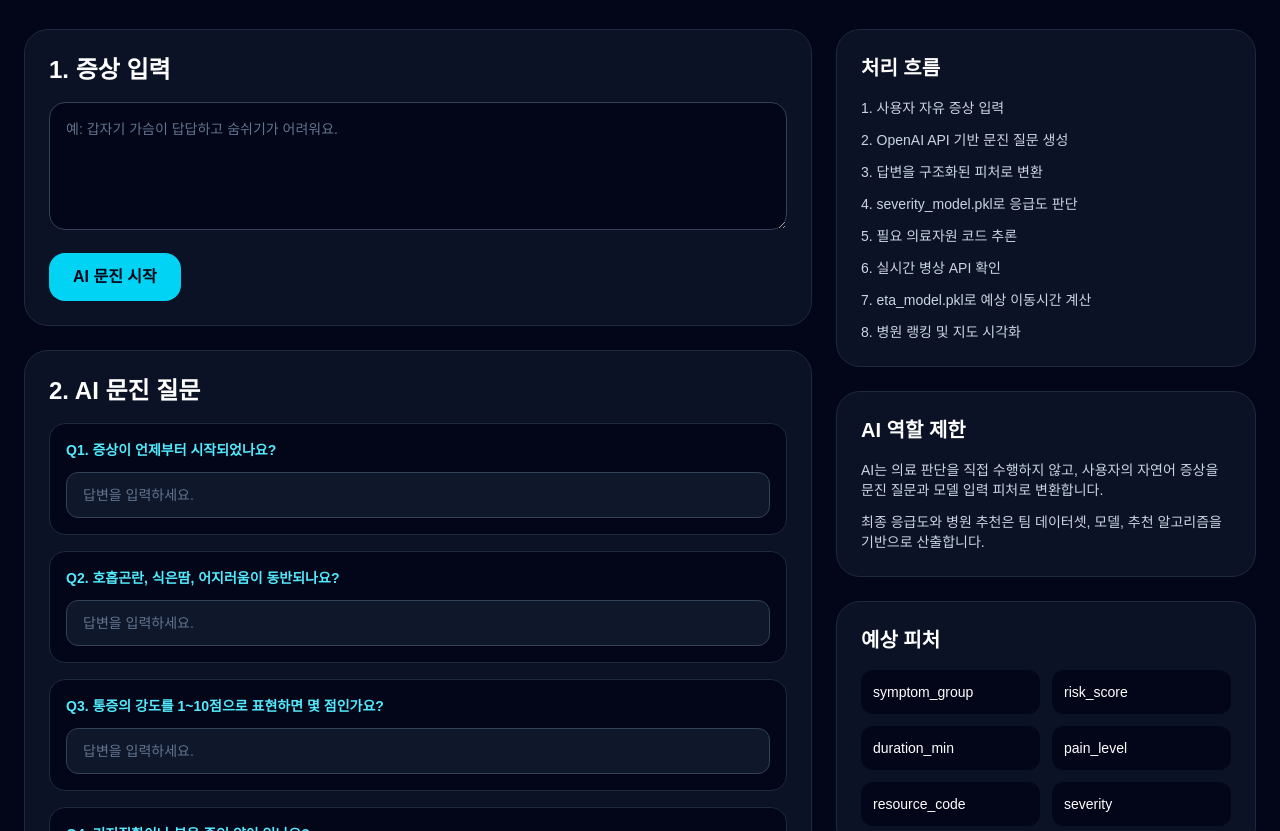
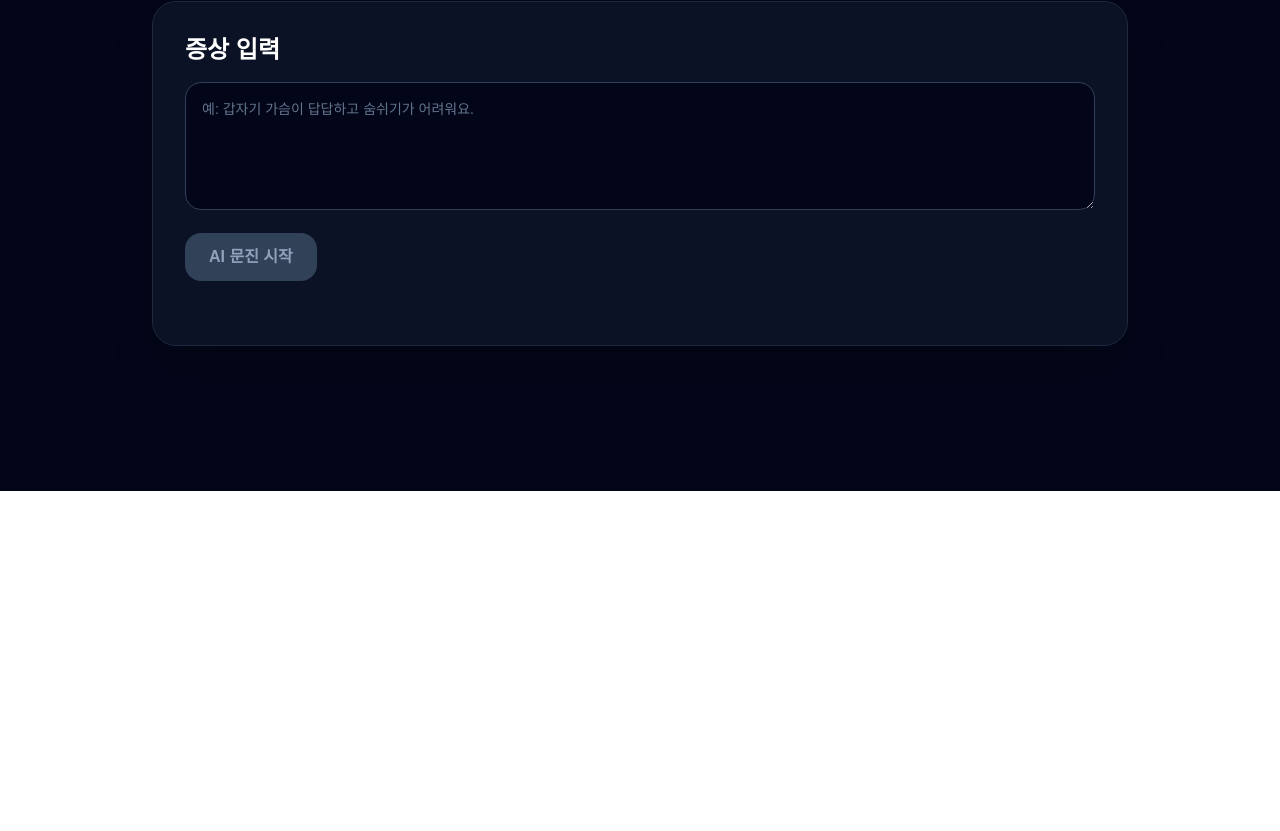
Before and after one commit to ironlife827-boop/gangwon-emergency-hospital-guide, a Next.js app in the folder frontend/: page / in a window 1280 px wide. Shown: the part 309-1140 px from the top of the page. After the commit the page ends 800 px from the top, so only its background shows below. Built offline with nearby package versions, Linux system fonts and the light colour scheme.

Commit message:
Update page.tsx

```diff
--- a/frontend/app/page.tsx
+++ b/frontend/app/page.tsx
@@ -1,113 +1,147 @@
+"use client";
+
+import { useState } from "react";
+
+const questions = [
+  {
+    question: "증상이 언제부터 시작되었나요?",
+    options: ["방금 전", "1시간 이내", "오늘 중", "며칠 전부터"],
+  },
+  {
+    question: "현재 증상의 정도는 어떤가요?",
+    options: ["가벼움", "참을 수 있음", "심함", "매우 심함"],
+  },
+  {
+    question: "동반 증상이 있나요?",
+    options: ["없음", "어지러움", "호흡곤란", "의식 저하"],
+  },
+  {
+    question: "현재 혼자 이동할 수 있나요?",
+    options: ["가능함", "조금 어려움", "거의 불가능", "도움이 필요함"],
+  },
+];
+
 export default function Home() {
+  const [symptom, setSymptom] = useState("");
+  const [started, setStarted] = useState(false);
+  const [answers, setAnswers] = useState<Record<number, string>>({});
+  const [customAnswers, setCustomAnswers] = useState<Record<number, string>>({});
+
+  const handleSelect = (questionIndex: number, value: string) => {
+    setAnswers((prev) => ({
+      ...prev,
+      [questionIndex]: value,
+    }));
+  };
+
   return (
     <main className="min-h-screen bg-slate-950 text-white">
-      <section className="mx-auto max-w-7xl px-6 py-10">
-        <header className="mb-10">
+      <section className="mx-auto max-w-5xl px-6 py-10">
+        <header className="mb-10 text-center">
           <p className="mb-3 text-sm font-semibold text-cyan-400">
             Gangwon Emergency Hospital Guide
           </p>
 
           <h1 className="text-4xl font-bold leading-tight md:text-6xl">
-            강원도 맞춤형 응급 및<br />
+            강원도 맞춤형 응급 및
+            <br />
             상시 병원 안내 시스템
           </h1>
 
-          <p className="mt-5 max-w-3xl text-slate-300 md:text-lg">
-            생성형 AI는 사용자의 증상을 문진 질문과 구조화된 피처로 변환하고,
-            최종 응급도 판단과 병원 추천은 자체 데이터셋과 모델 기반으로 수행합니다.
+          <p className="mx-auto mt-5 max-w-2xl text-slate-300 md:text-lg">
+            증상을 입력하면 AI 문진을 통해 현재 상황에 맞는 응급도와 병원을
+            추천합니다.
           </p>
         </header>
 
-        <section className="grid gap-6 lg:grid-cols-[1fr_420px]">
-          <div className="space-y-6">
-            <div className="rounded-3xl border border-slate-800 bg-slate-900/70 p-6">
-              <h2 className="mb-4 text-2xl font-bold">1. 증상 입력</h2>
+        <section className="rounded-3xl border border-slate-800 bg-slate-900/70 p-6 shadow-2xl md:p-8">
+          <div className="mb-8">
+            <h2 className="mb-4 text-2xl font-bold">증상 입력</h2>
 
             <textarea
+              value={symptom}
+              onChange={(e) => setSymptom(e.target.value)}
               className="min-h-32 w-full rounded-2xl border border-slate-700 bg-slate-950 p-4 text-sm outline-none placeholder:text-slate-500 focus:border-cyan-400"
               placeholder="예: 갑자기 가슴이 답답하고 숨쉬기가 어려워요."
             />
 
-              <button className="mt-4 rounded-2xl bg-cyan-400 px-6 py-3 font-bold text-slate-950 hover:bg-cyan-300">
+            <button
+              onClick={() => setStarted(true)}
+              disabled={!symptom.trim()}
+              className="mt-4 rounded-2xl bg-cyan-400 px-6 py-3 font-bold text-slate-950 transition hover:bg-cyan-300 disabled:cursor-not-allowed disabled:bg-slate-700 disabled:text-slate-400"
+            >
               AI 문진 시작
             </button>
           </div>
 
-            <div className="rounded-3xl border border-slate-800 bg-slate-900/70 p-6">
-              <h2 className="mb-4 text-2xl font-bold">2. AI 문진 질문</h2>
+          {started && (
+            <div className="border-t border-slate-800 pt-8">
+              <div className="mb-6">
+                <h2 className="text-2xl font-bold">AI 추가 문진</h2>
+                <p className="mt-2 text-sm text-slate-400">
+                  입력한 증상을 바탕으로 필요한 질문에 답변해주세요.
+                </p>
+              </div>
 
-              <div className="space-y-4">
-                {[
-                  "증상이 언제부터 시작되었나요?",
-                  "호흡곤란, 식은땀, 어지러움이 동반되나요?",
-                  "통증의 강도를 1~10점으로 표현하면 몇 점인가요?",
-                  "기저질환이나 복용 중인 약이 있나요?",
-                ].map((question, index) => (
+              <div className="space-y-6">
+                {questions.map((item, index) => (
                   <div
-                    key={question}
-                    className="rounded-2xl border border-slate-800 bg-slate-950 p-4"
+                    key={item.question}
+                    className="rounded-2xl border border-slate-800 bg-slate-950 p-5"
                   >
-                    <p className="mb-3 text-sm font-semibold text-cyan-300">
-                      Q{index + 1}. {question}
+                    <p className="mb-4 font-semibold">
+                      Q{index + 1}. {item.question}
                     </p>
+
+                    <div className="grid gap-3 md:grid-cols-2">
+                      {item.options.map((option) => (
+                        <button
+                          key={option}
+                          onClick={() => handleSelect(index, option)}
+                          className={`rounded-xl border px-4 py-3 text-left text-sm transition ${
+                            answers[index] === option
+                              ? "border-cyan-400 bg-cyan-400 text-slate-950"
+                              : "border-slate-700 bg-slate-900 text-slate-300 hover:border-cyan-400"
+                          }`}
+                        >
+                          {option}
+                        </button>
+                      ))}
+
+                      <button
+                        onClick={() => handleSelect(index, "기타")}
+                        className={`rounded-xl border px-4 py-3 text-left text-sm transition ${
+                          answers[index] === "기타"
+                            ? "border-cyan-400 bg-cyan-400 text-slate-950"
+                            : "border-slate-700 bg-slate-900 text-slate-300 hover:border-cyan-400"
+                        }`}
+                      >
+                        기타 직접 입력
+                      </button>
+                    </div>
+
+                    {answers[index] === "기타" && (
                       <input
-                      className="w-full rounded-xl border border-slate-700 bg-slate-900 px-4 py-3 text-sm outline-none placeholder:text-slate-500 focus:border-cyan-400"
-                      placeholder="답변을 입력하세요."
+                        value={customAnswers[index] ?? ""}
+                        onChange={(e) =>
+                          setCustomAnswers((prev) => ({
+                            ...prev,
+                            [index]: e.target.value,
+                          }))
+                        }
+                        className="mt-4 w-full rounded-xl border border-slate-700 bg-slate-900 px-4 py-3 text-sm outline-none placeholder:text-slate-500 focus:border-cyan-400"
+                        placeholder="직접 답변을 입력하세요."
                       />
+                    )}
                   </div>
                 ))}
               </div>
 
-              <button className="mt-5 w-full rounded-2xl bg-white px-6 py-4 font-bold text-slate-950 hover:bg-slate-200">
+              <button className="mt-8 w-full rounded-2xl bg-white px-6 py-4 font-bold text-slate-950 transition hover:bg-slate-200">
                 응급도 분석 및 병원 추천
               </button>
             </div>
-          </div>
-
-          <aside className="space-y-6">
-            <div className="rounded-3xl border border-slate-800 bg-slate-900/70 p-6">
-              <h2 className="mb-4 text-xl font-bold">처리 흐름</h2>
-
-              <ol className="space-y-3 text-sm text-slate-300">
-                <li>1. 사용자 자유 증상 입력</li>
-                <li>2. OpenAI API 기반 문진 질문 생성</li>
-                <li>3. 답변을 구조화된 피처로 변환</li>
-                <li>4. severity_model.pkl로 응급도 판단</li>
-                <li>5. 필요 의료자원 코드 추론</li>
-                <li>6. 실시간 병상 API 확인</li>
-                <li>7. eta_model.pkl로 예상 이동시간 계산</li>
-                <li>8. 병원 랭킹 및 지도 시각화</li>
-              </ol>
-            </div>
-
-            <div className="rounded-3xl border border-slate-800 bg-slate-900/70 p-6">
-              <h2 className="mb-4 text-xl font-bold">AI 역할 제한</h2>
-
-              <div className="space-y-3 text-sm text-slate-300">
-                <p>
-                  AI는 의료 판단을 직접 수행하지 않고, 사용자의 자연어 증상을
-                  문진 질문과 모델 입력 피처로 변환합니다.
-                </p>
-                <p>
-                  최종 응급도와 병원 추천은 팀 데이터셋, 모델, 추천 알고리즘을
-                  기반으로 산출합니다.
-                </p>
-              </div>
-            </div>
-
-            <div className="rounded-3xl border border-slate-800 bg-slate-900/70 p-6">
-              <h2 className="mb-4 text-xl font-bold">예상 피처</h2>
-
-              <div className="grid grid-cols-2 gap-3 text-sm">
-                <div className="rounded-xl bg-slate-950 p-3">symptom_group</div>
-                <div className="rounded-xl bg-slate-950 p-3">risk_score</div>
-                <div className="rounded-xl bg-slate-950 p-3">duration_min</div>
-                <div className="rounded-xl bg-slate-950 p-3">pain_level</div>
-                <div className="rounded-xl bg-slate-950 p-3">resource_code</div>
-                <div className="rounded-xl bg-slate-950 p-3">severity</div>
-              </div>
-            </div>
-          </aside>
+          )}
         </section>
       </section>
     </main>
```
Lines whose indentation alone changed are shown as unchanged.
